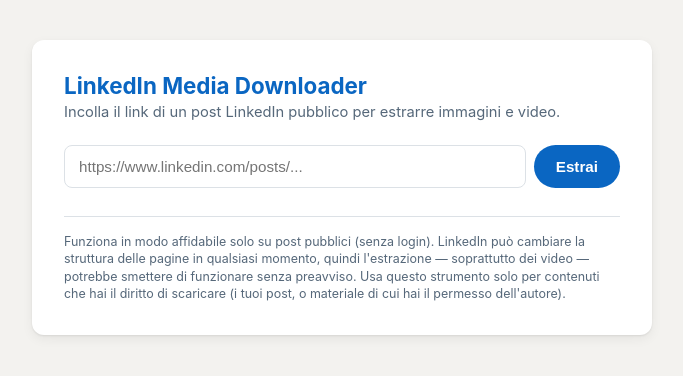
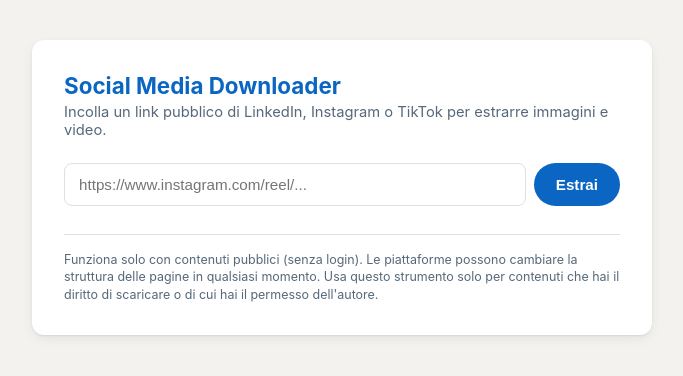
Before and after one commit to fabio688/social-media-downloader, a Flask app: page / in a window 1280 px wide. Shown: the top 376 px of the page, without its empty margins (298-981 px from the left). Run offline with Flask 3, Linux system fonts and the light colour scheme.

Commit message:
Add files via upload

```diff
--- a/requirements.txt
+++ b/requirements.txt
@@ -2,3 +2,4 @@ Flask==3.0.3
 requests==2.32.3
 beautifulsoup4==4.12.3
 gunicorn==23.0.0
+yt-dlp>=2025.1.15,<2027
--- a/templates/index.html
+++ b/templates/index.html
@@ -2,7 +2,7 @@
 <html lang="it">
 <head>
 <meta charset="UTF-8">
-<title>LinkedIn Media Downloader</title>
+<title>Social Media Downloader</title>
 <meta name="viewport" content="width=device-width, initial-scale=1">
 <style>
   :root {
@@ -142,11 +142,11 @@
 </head>
 <body>
   <div class="card">
-    <h1>LinkedIn Media Downloader</h1>
-    <p class="subtitle">Incolla il link di un post LinkedIn pubblico per estrarre immagini e video.</p>
+    <h1>Social Media Downloader</h1>
+    <p class="subtitle">Incolla un link pubblico di LinkedIn, Instagram o TikTok per estrarre immagini e video.</p>
 
     <div class="input-row">
-      <input type="text" id="postUrl" placeholder="https://www.linkedin.com/posts/..." />
+      <input type="text" id="postUrl" placeholder="https://www.instagram.com/reel/..." />
       <button id="extractBtn">Estrai</button>
     </div>
 
@@ -154,10 +154,9 @@
     <div id="results" class="results"></div>
 
     <div class="disclaimer">
-      Funziona in modo affidabile solo su post pubblici (senza login). LinkedIn può cambiare la
-      struttura delle pagine in qualsiasi momento, quindi l'estrazione — soprattutto dei video —
-      potrebbe smettere di funzionare senza preavviso. Usa questo strumento solo per contenuti che
-      hai il diritto di scaricare (i tuoi post, o materiale di cui hai il permesso dell'autore).
+      Funziona solo con contenuti pubblici (senza login). Le piattaforme possono cambiare la
+      struttura delle pagine in qualsiasi momento. Usa questo strumento solo per contenuti che
+      hai il diritto di scaricare o di cui hai il permesso dell'autore.
     </div>
   </div>
 
@@ -176,7 +175,7 @@ function renderMediaSection(title, items, kind) {
   if (!items.length) return '';
   let html = `<div class="section-title">${title}</div>`;
   items.forEach((url, i) => {
-    const filename = `linkedin-${kind}-${i + 1}.${kind === 'immagine' ? 'jpg' : 'mp4'}`;
+    const filename = `social-${kind}-${i + 1}.${kind === 'immagine' ? 'jpg' : 'mp4'}`;
     const downloadUrl = `/api/proxy-download?url=${encodeURIComponent(url)}&filename=${encodeURIComponent(filename)}`;
     const preview = kind === 'immagine'
       ? `<img src="${url}" alt="anteprima" />`
@@ -196,7 +195,7 @@ async function extract() {
   resultsEl.innerHTML = '';
 
   if (!url) {
-    setStatus('Incolla prima un link di un post LinkedIn.', 'error');
+    setStatus('Incolla prima un link di LinkedIn, Instagram o TikTok.', 'error');
     return;
   }
 
```
Also changed, not shown: README.md.
